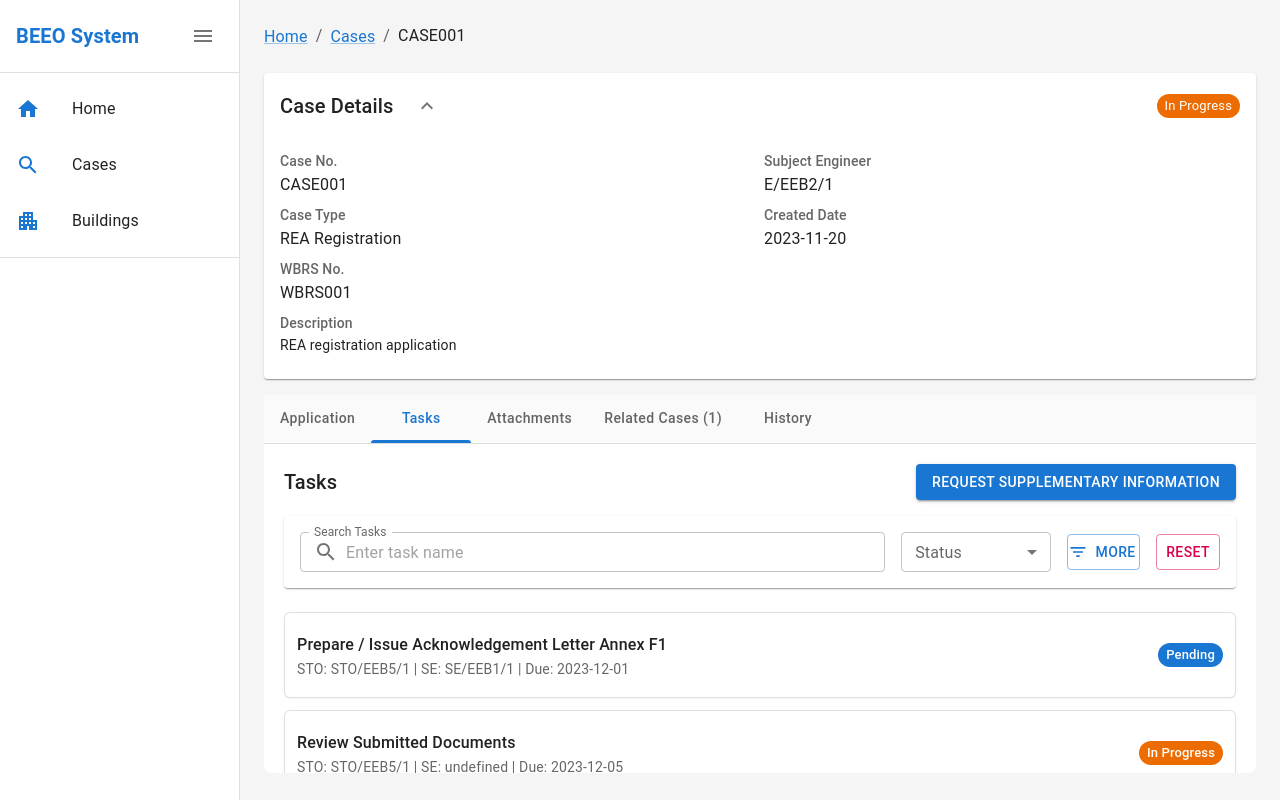
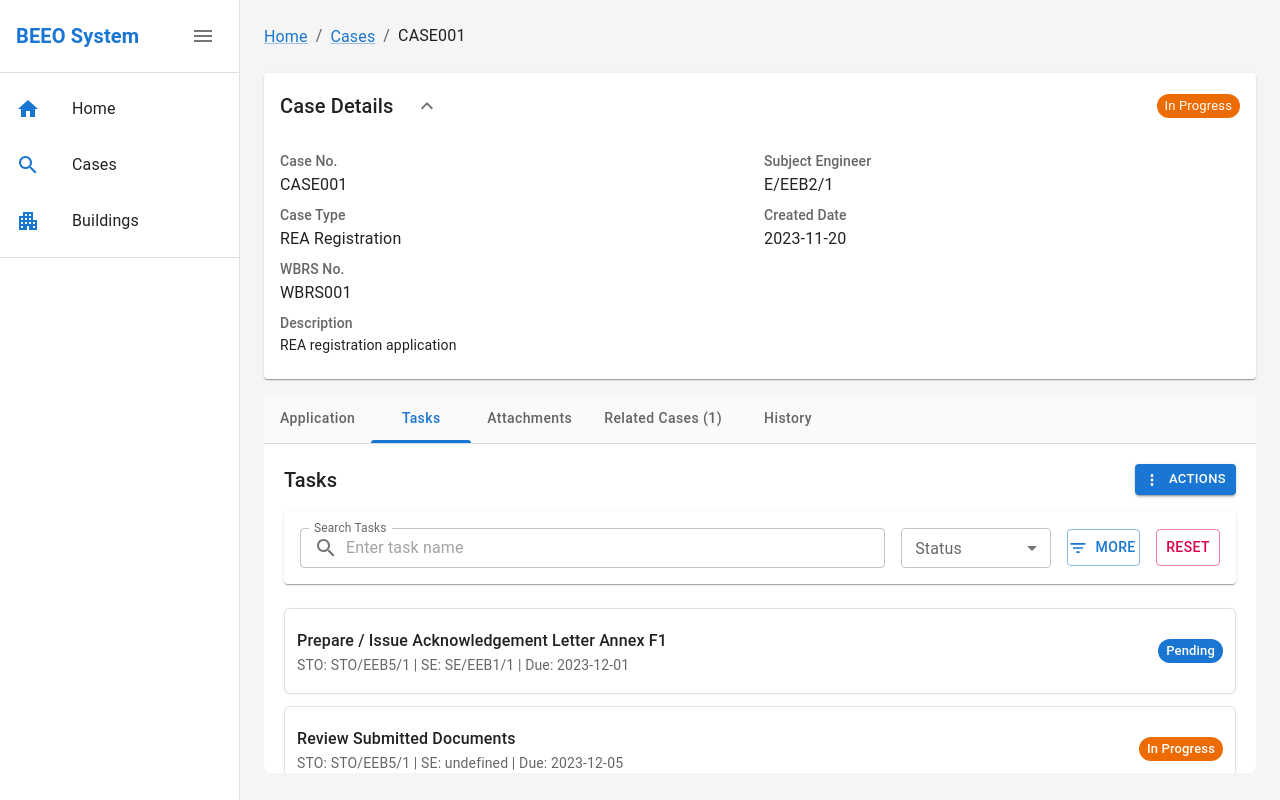
Before and after one commit to lewenlll/beeo_ui, a React (Create React App) app: page /cases/1 in a window 1280 px wide. Both pictures are taken after a click on the tab "Tasks". Built offline with nearby package versions, Linux system fonts and the light colour scheme.

Commit message:
add actions

```diff
--- a/src/components/case/CaseDetail.jsx
+++ b/src/components/case/CaseDetail.jsx
@@ -33,7 +33,8 @@ import {
   MenuItem,
   Select,
   InputLabel,
-  FormControl
+  FormControl,
+  Menu
 } from '@mui/material';
 import { styled } from '@mui/material/styles';
 import EditIcon from '@mui/icons-material/Edit';
@@ -47,6 +48,12 @@ import ExpandMoreIcon from '@mui/icons-material/ExpandMore';
 import ExpandLessIcon from '@mui/icons-material/ExpandLess';
 import FilterListIcon from '@mui/icons-material/FilterList';
 import InputAdornment from '@mui/material/InputAdornment';
+import MoreVertIcon from '@mui/icons-material/MoreVert';
+import AddIcon from '@mui/icons-material/Add';
+import NoteAddIcon from '@mui/icons-material/NoteAdd';
+import AssignmentIcon from '@mui/icons-material/Assignment';
+import CancelIcon from '@mui/icons-material/Cancel';
+import BlockIcon from '@mui/icons-material/Block';
 import BreadcrumbNav from '../common/BreadcrumbNav';
 import AttachmentUpload from '../common/AttachmentUpload';
 
@@ -310,6 +317,7 @@ const CaseDetail = () => {
   const [dueDateFromFilter, setDueDateFromFilter] = useState('');
   const [dueDateToFilter, setDueDateToFilter] = useState('');
   const [advancedFilterOpen, setAdvancedFilterOpen] = useState(false);
+  const [actionMenuAnchorEl, setActionMenuAnchorEl] = useState(null);
 
   const applicationData = caseData.applicationForm; // Use the applicationForm from caseData
 
@@ -1253,7 +1261,49 @@ const CaseDetail = () => {
                   <Box>
                     <Box sx={{ display: 'flex', justifyContent: 'space-between', alignItems: 'center', mb: 2 }}>
                       <Typography variant="h6">Tasks</Typography>
-                      <Button variant="contained" onClick={() => handleTaskClick(null)}>Request Supplementary Information</Button>
+                      <Box>
+                        <Button
+                          variant="contained"
+                          size="small"
+                          startIcon={<MoreVertIcon />}
+                          onClick={(event) => setActionMenuAnchorEl(event.currentTarget)}
+                        >
+                          Actions
+                        </Button>
+                        <Menu
+                          anchorEl={actionMenuAnchorEl}
+                          open={Boolean(actionMenuAnchorEl)}
+                          onClose={() => setActionMenuAnchorEl(null)}
+                        >
+                          <MenuItem onClick={() => {
+                            handleTaskClick(null);
+                            setActionMenuAnchorEl(null);
+                          }}>
+                            <ListItemIcon>
+                              <NoteAddIcon fontSize="small" />
+                            </ListItemIcon>
+                            <ListItemText>Request Supplement</ListItemText>
+                          </MenuItem>
+                          <MenuItem onClick={() => {
+                            // Handle other action
+                            setActionMenuAnchorEl(null);
+                          }}>
+                            <ListItemIcon>
+                              <CancelIcon fontSize="small" color="error" />
+                            </ListItemIcon>
+                            <ListItemText>Withdraw</ListItemText>
+                          </MenuItem>
+                          <MenuItem onClick={() => {
+                            // Handle other action
+                            setActionMenuAnchorEl(null);
+                          }}>
+                            <ListItemIcon>
+                              <BlockIcon fontSize="small" color="error" />
+                            </ListItemIcon>
+                            <ListItemText>Reject</ListItemText>
+                          </MenuItem>
+                        </Menu>
+                      </Box>
                     </Box>
 
                     {/* New Filter Section */}
```
